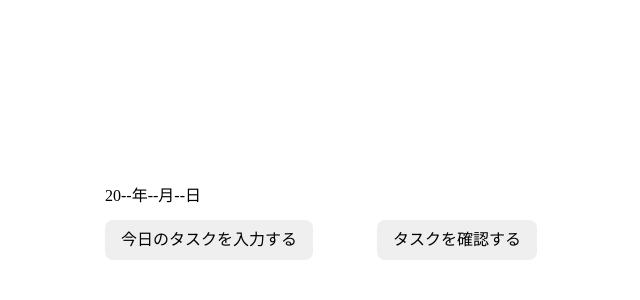
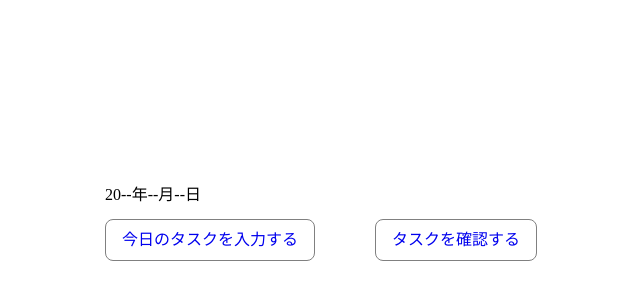
Before and after one commit to kinu83/MICH-project, a React (Vite) app: page / in a window 1280 px wide. Shown: the part 184-484 px from the top of the page, without its empty margins (319-959 px from the left). Built offline with nearby package versions, Linux system fonts and the light colour scheme.

Commit message:
feat: Add Link Component to Home

```diff
--- a/src/components/Home/Home.module.css
+++ b/src/components/Home/Home.module.css
@@ -21,9 +21,9 @@
   padding: 0 24px;
 }
 
-.taskButton {
+.taskLinkButton {
   padding: 8px 16px;
   border-radius: 8px;
-  border: none;
-  cursor: pointer;
+  border: gray solid 1px;
+  text-decoration: none;
 }
--- a/src/components/Home/Home.tsx
+++ b/src/components/Home/Home.tsx
@@ -1,3 +1,4 @@
+import { Link } from "@tanstack/react-router";
 import styles from "./Home.module.css";
 
 export function Home() {
@@ -8,12 +9,12 @@ export function Home() {
           <span>20--年--月--日</span>
         </div>
         <div className={styles.taskContainer}>
-          <button className={styles.taskButton}>
+          <Link to="/tasks/create" className={styles.taskLinkButton}>
             <span>今日のタスクを入力する</span>
-          </button>
-          <button className={styles.taskButton}>
+          </Link>
+          <Link to="/tasks" className={styles.taskLinkButton}>
             <span>タスクを確認する</span>
-          </button>
+          </Link>
         </div>
       </div>
     </div>
```
